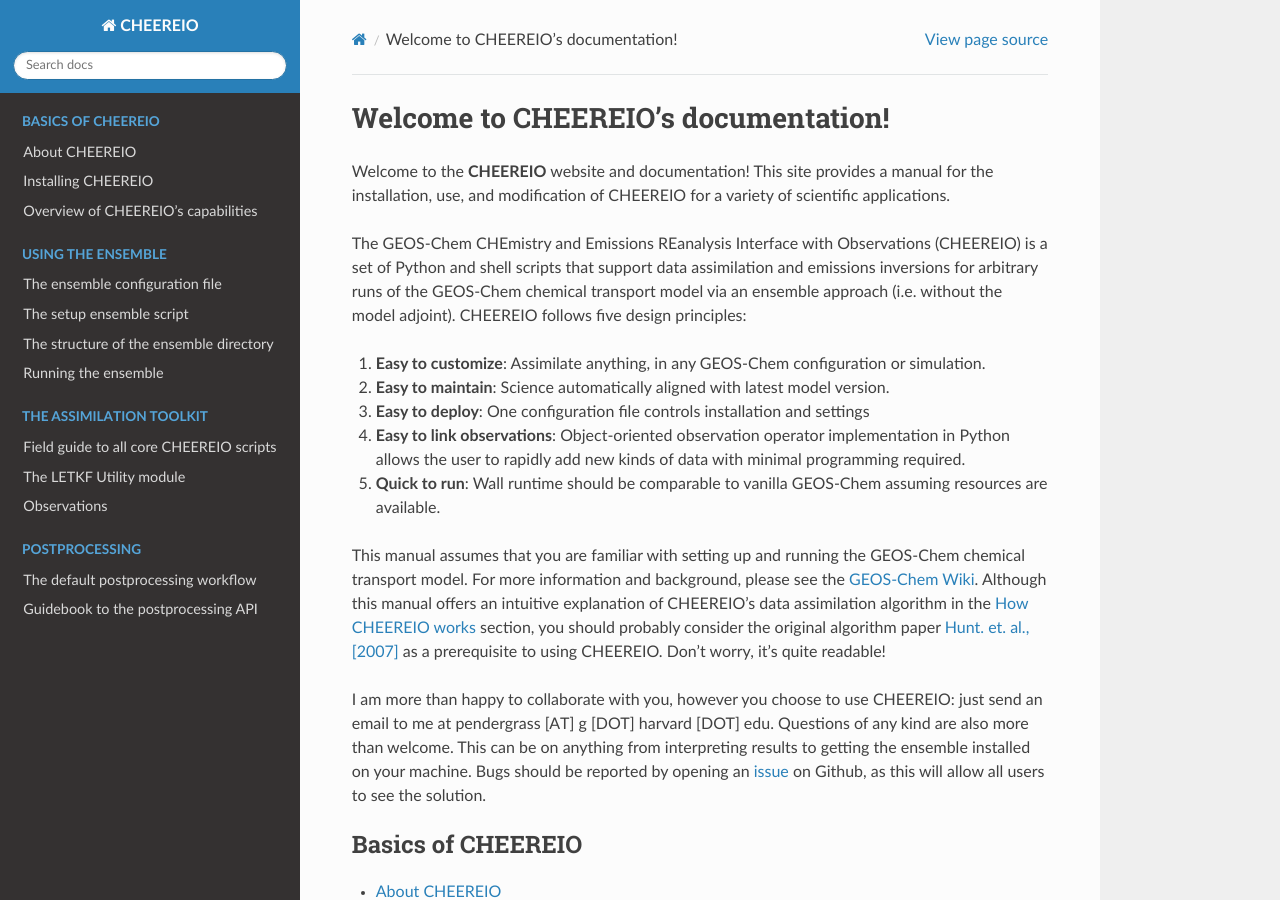
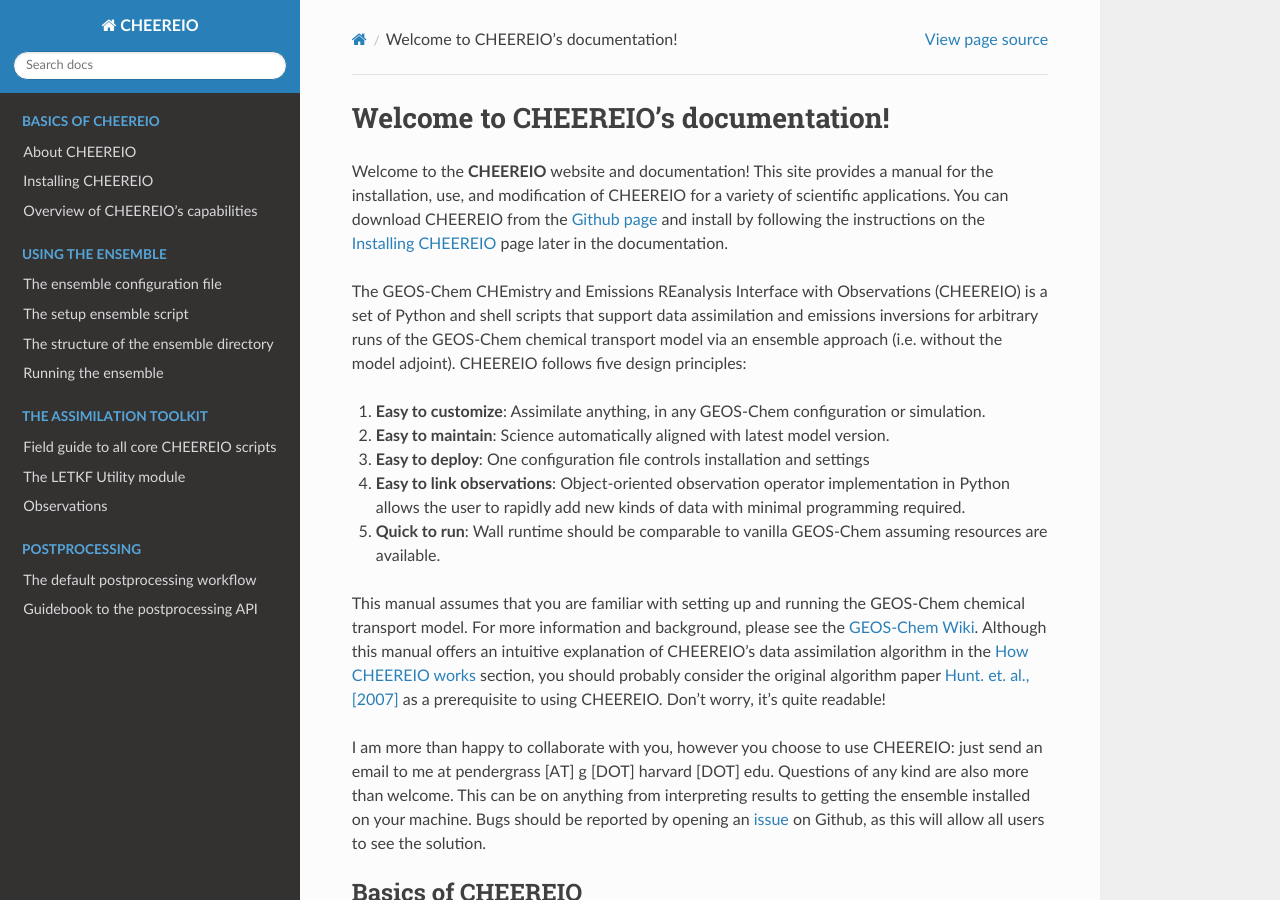
Before and after one commit to drewpendergrass/CHEEREIO, a Sphinx documentation site: the page built from docs/index.rst, in a window 1280 px wide and 900 px high. Built offline with Sphinx 7.4.7 and the Read the Docs theme 2.0.0, drawn with Linux system fonts in a browser that asks for light colours.

Commit message:
added code link to front page

```diff
--- a/docs/Installing-CHEEREIO.rst
+++ b/docs/Installing-CHEEREIO.rst
@@ -1,3 +1,4 @@
+.. _Installation:
 Installing CHEEREIO
 ==========
 
--- a/docs/index.rst
+++ b/docs/index.rst
@@ -6,7 +6,7 @@
 Welcome to CHEEREIO's documentation!
 ====================================
 
-Welcome to the **CHEEREIO** website and documentation! This site provides a manual for the installation, use, and modification of CHEEREIO for a variety of scientific applications.
+Welcome to the **CHEEREIO** website and documentation! This site provides a manual for the installation, use, and modification of CHEEREIO for a variety of scientific applications. You can download CHEEREIO from the `Github page <https://github.com/drewpendergrass/CHEEREIO/>`__ and install by following the instructions on the :ref:`Installation` page later in the documentation.
 
 The GEOS-Chem CHEmistry and Emissions REanalysis Interface with Observations (CHEEREIO) is a set of Python and shell scripts that support data assimilation and emissions inversions for arbitrary runs of the GEOS-Chem chemical transport model via an ensemble approach (i.e. without the model adjoint). CHEEREIO follows five design principles:
 
```
